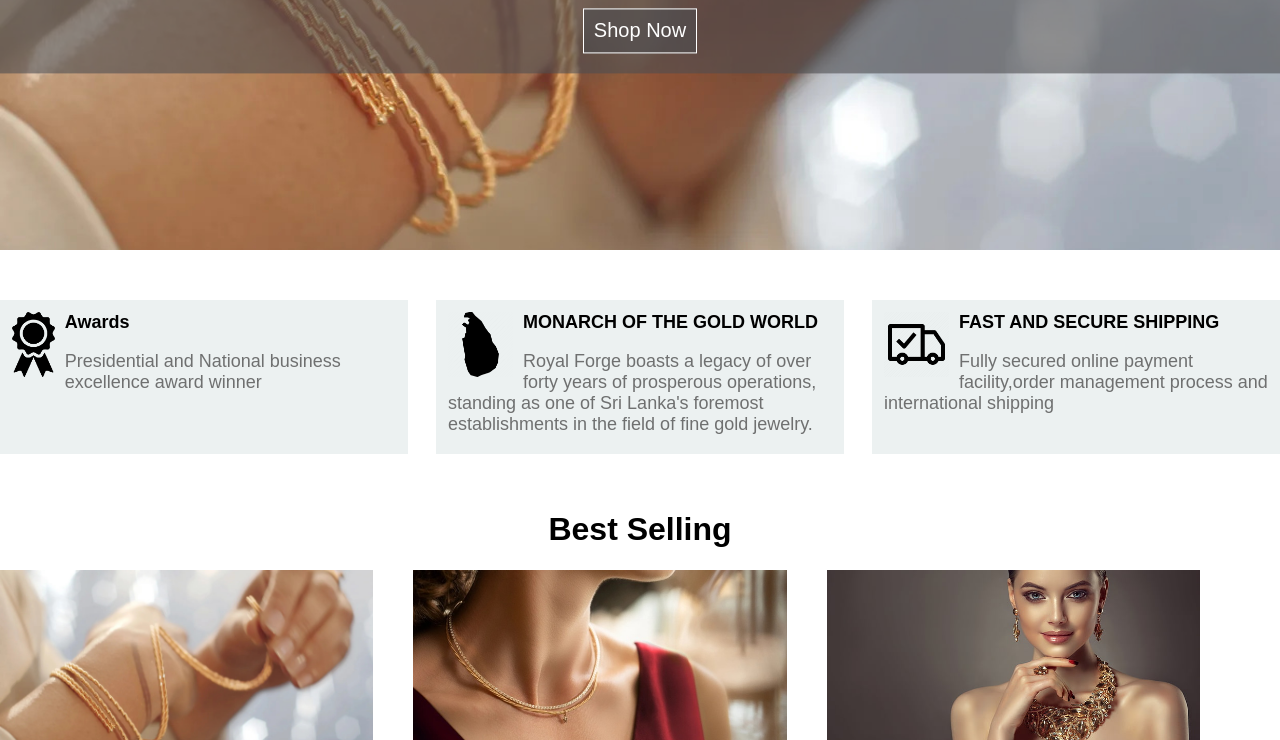
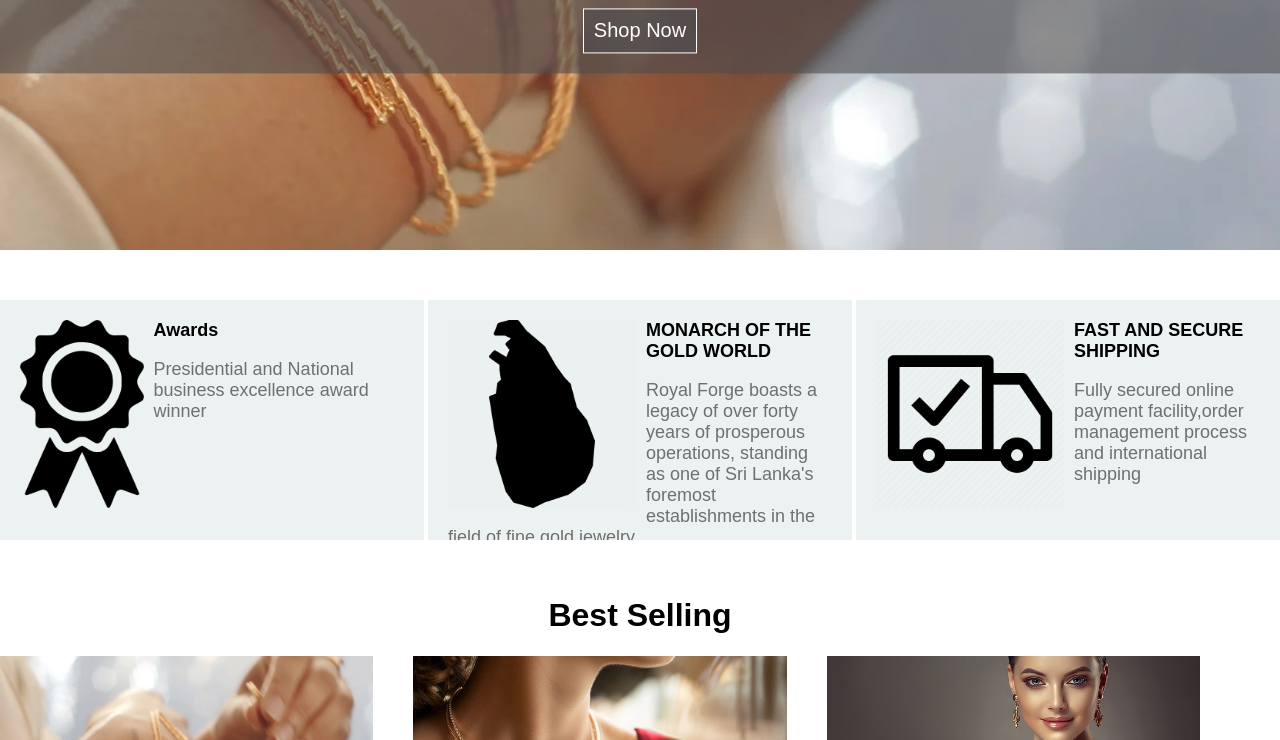
Before and after one commit to Gethmi-Rathnayaka/Web-technology-project, a plain HTML site: page home.html in a window 1280 px wide. Shown: the part 581-1321 px from the top of the page. Drawn offline with Linux system fonts and the light colour scheme.

Commit message:
3 boxes-Edited

```diff
--- a/css/home.css
+++ b/css/home.css
@@ -120,17 +120,17 @@ html{
   }
 
   .box {
-    padding: 12px;
+    padding: 20px;
     border: 2px;
     width: 30%;
-    height: 130px;
+    height:200px;
     overflow: hidden;
     background-color: rgb(236, 241, 241);
   }
 
   .box img {
     width: auto;
-    max-height: 50%;
+    max-height: 94%;
     float: left;
     margin-right: 10px; /
   }
```
